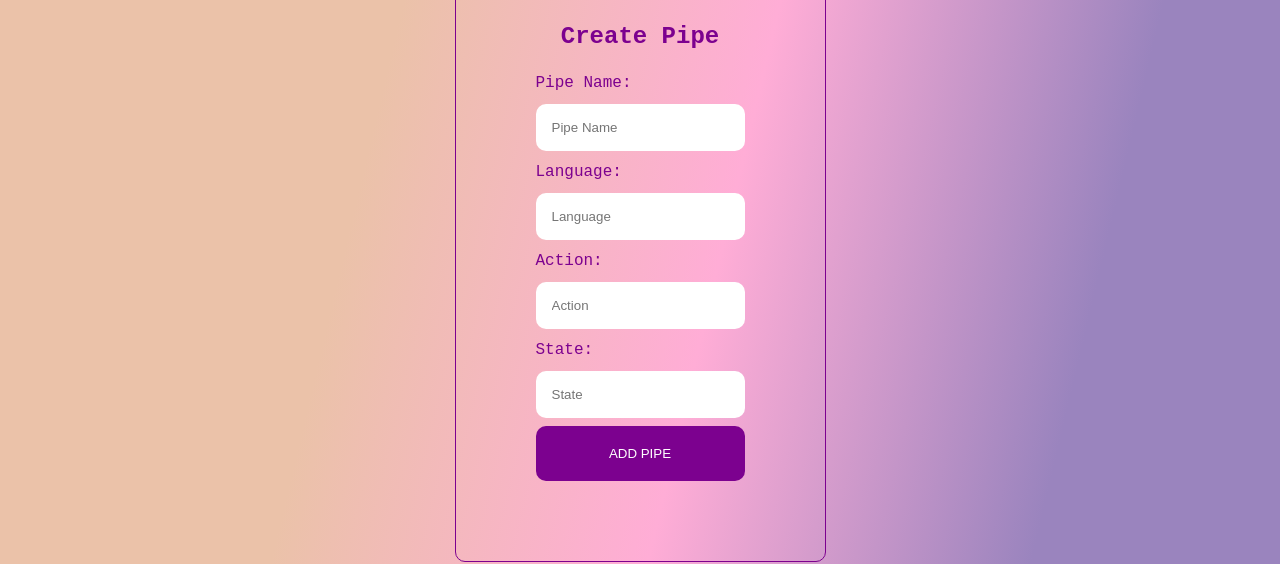
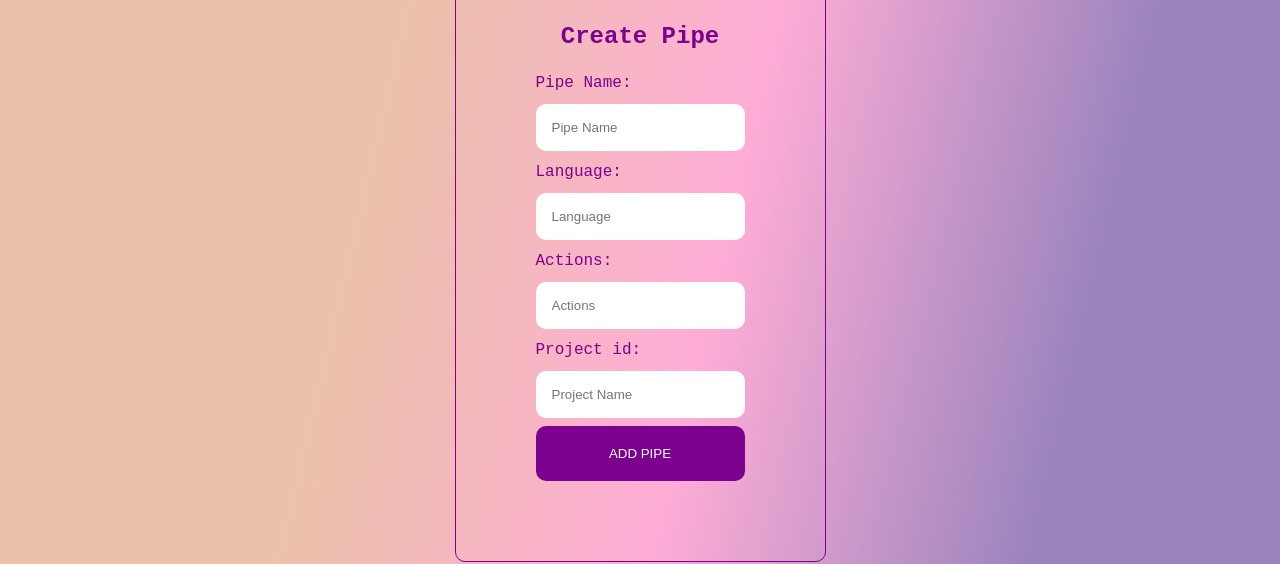
Before and after one commit to AminaNisic/AntColony-CaseStudy, a React (Create React App) app in the folder client/: page /createpipe in a window 1280 px wide. Shown: the part 158-722 px from the top of the page. Built offline with nearby package versions, Linux system fonts and the light colour scheme; no server answers.

Commit message:
creating

```diff
--- a/client/src/pages/CreatePipe.js
+++ b/client/src/pages/CreatePipe.js
@@ -1,34 +1,74 @@
-import React from 'react'
+import React from 'react';
+import { Formik, Form, Field, ErrorMessage } from 'formik';
+import * as Yup from 'yup';
+import axios from 'axios';
+import '../App.css';
 
 const CreatePipe = () => {
+
+//setup form
+
+const initialValuesPN = {
+  pipelineName: '',
+  language: '',
+  actions: '',
+  stateOfPipeline: 'not started',
+  ProjectId: null,
+
+};
+
+const validationSchemaPN = Yup.object().shape({
+  pipelineName: Yup.string().required(),
+  language: Yup.string().required(),
+  actions: Yup.string().required(),
+  stateOfPipeline: Yup.string().required(),
+  ProjectId: Yup.number().required()
+
+});
+
+const onSubmit = (data) => {
+  axios.post('http://localhost:3001/dashboard/createPipeline', data, {
+      headers: {
+          accessToken: localStorage.getItem("accessToken"),
+      }
+  })
+  .then((response) => {
+    if (response.data.error) {
+      alert(response.data.error);
+    } else {
+    alert("Successfully created!");
+    }
+  },
+  );
+};
+
+
   return (
     <div className="create-pipe-container">
         <h2>Create Pipe</h2>
-        <form className="create-pipe-form">
+        <Formik initialValues={initialValuesPN} onSubmit={onSubmit} validationSchema={validationSchemaPN}>
+        <Form className="create-pipe-form">
+
             <label>Pipe Name:</label>
-            <input
-            type="text"
-            placeholder="Pipe Name"
-            ></input>
+            <Field id="pipelineName" name="pipelineName" placeholder="Pipe Name"/>
+
+
             <label>Language:</label>
-            <input
-            type="text"
-            placeholder="Language"
-            ></input>
-            <label> Action: </label>
-            <input
-            type="text"
-            placeholder="Action"
-            ></input>
-            <label>State:</label>
-            <input
-            type="text"
-            placeholder="State"
-            ></input>
-            <button className="create-pipe-button">
+            <Field id="language" name="language" placeholder="Language"/>
+
+
+            <label> Actions: </label>
+            <Field id="actions" name="actions" placeholder="Actions"/>
+
+
+            <label>Project id:</label>
+            <Field id="ProjectId" name="ProjectId" placeholder="Project Name"/>
+
+            <button type="submit" className="create-pipe-button">
             ADD PIPE
           </button>
-        </form>
+        </Form>
+        </Formik>
     </div>
   )
 }
--- a/client/src/pages/CreateProject.js
+++ b/client/src/pages/CreateProject.js
@@ -1,36 +1,71 @@
 import React from 'react'
+import { Formik, Form, Field, ErrorMessage } from 'formik';
+import * as Yup from 'yup';
+import axios from 'axios';
+import '../App.css';
 
-const CreateProject = () => {
+function CreateProject (){
+
+  //setup form
+
+  const initialValuesPN = {
+    projectName: '',
+    repoURL: '',
+    status: '',
+  };
+
+const validationSchemaPN = Yup.object().shape({
+    projectName: Yup.string().required(),
+    repoURL: Yup.string().required(),
+    status: Yup.string().required()
+  });
+
+  const onSubmit = (data) => {
+    axios.post('http://localhost:3001/projects/createProject', data, {
+        headers: {
+            accessToken: localStorage.getItem("accessToken"),
+        }
+    })
+    .then((response) => {
+      if (response.data.error) {
+        alert(response.data.error);
+      } else {
+      alert("Successfully created!");
+      }
+    },
+    );
+  };
+
+
   return (
     <div className="create-project-container">
         <h2>Create Project</h2>
-        <form className="create-project-form">
+        <Formik initialValues={initialValuesPN} onSubmit={onSubmit} validationSchema={validationSchemaPN}>
+        <Form className="create-project-form">
+
             <label>Project Name:</label>
-            <input
-            type="text"
-            placeholder="Project Name"
-            ></input>
+            <Field id="projectName" name="projectName" placeholder="Project Name"/>
+
+
             <label>Repo URL:</label>
-            <input
-            type="text"
-            placeholder="https://github.com/yourproject"
-            ></input>
-            <label> Pipeline Count: </label>
-            <input
-            type="text"
-            placeholder="1, 2, 3..."
-            ></input>
+            <Field id="repourl" name="repoURL" placeholder="https://github.com/yourproject"/>
+
+
+
             <label>Status:</label>
-            <input
-            type="text"
-            placeholder="Active/Inactive"
-            ></input>
-            <button className="create-project-button">
-            ADD PROJECT
-          </button>
-        </form>
+            <Field id="status" name="status" placeholder="Active/Inactive"/>
+
+          <button type="submit" className="create-project-button">ADD PROJECT</button>
+        </Form>
+        </Formik>
     </div>
   )
 }
 
-export default CreateProject
+/*<label> Pipeline Count: </label>
+<input
+type="text"
+placeholder="1, 2, 3..."
+></input>*/
+
+export default CreateProject;
```
Also changed, not shown: 1 other file (tests, documents, lock files or other folders).
